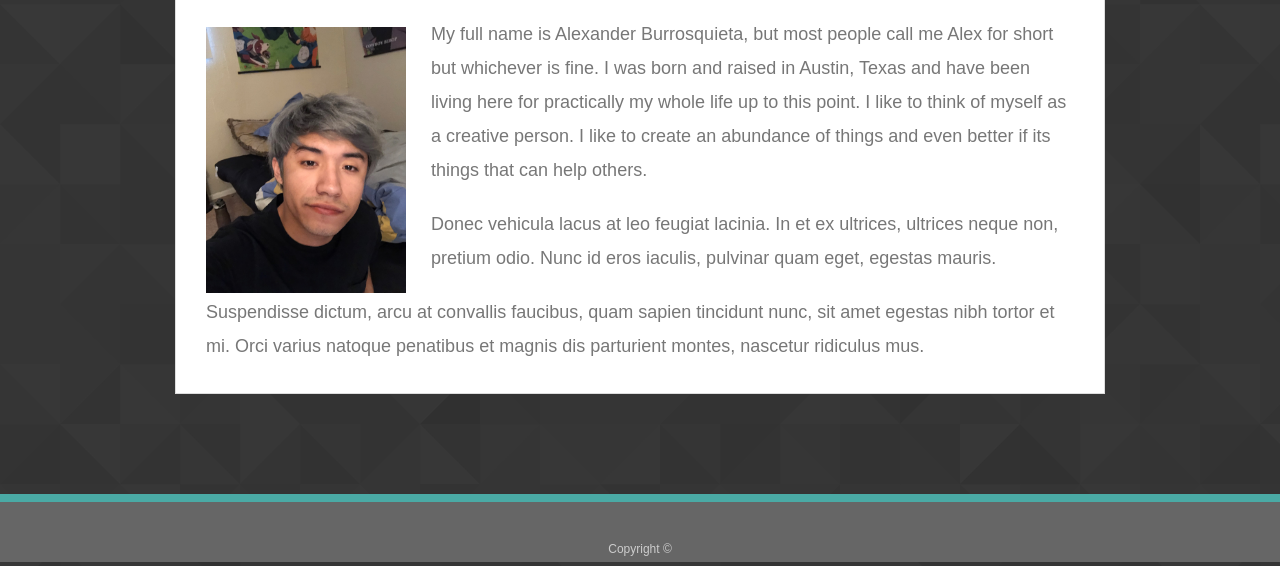
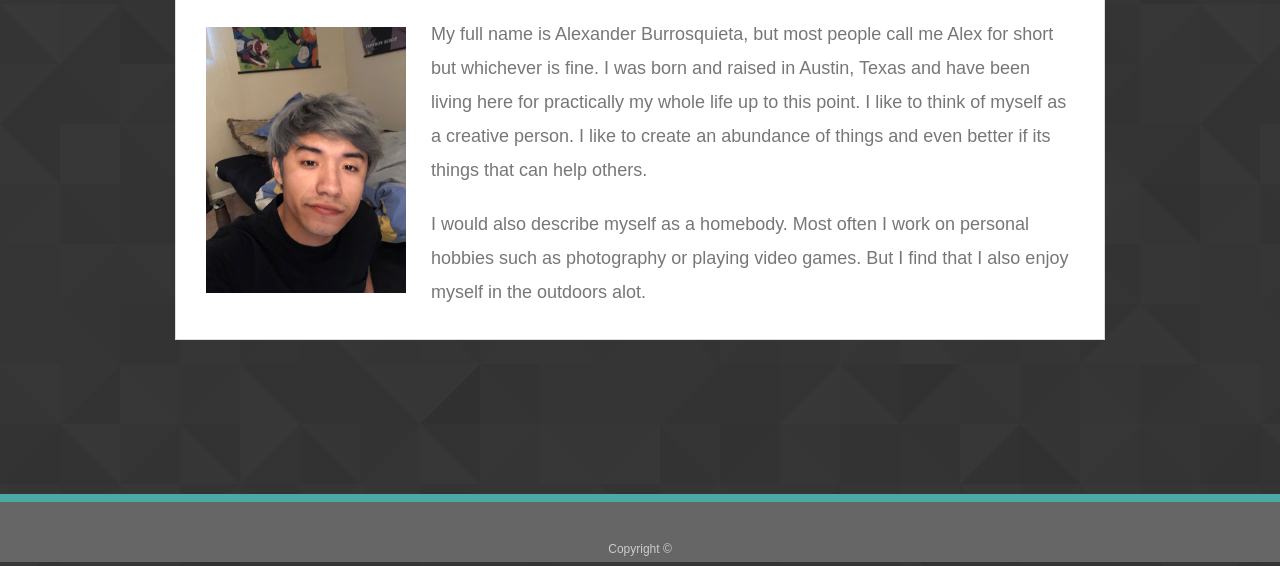
Before and after one commit to AlexanderB7/Boostrap-Portfolio, a plain HTML site: page index.html in a window 1280 px wide. Shown: the part 236-802 px from the top of the page. Drawn offline with nearby package versions, Linux system fonts and the light colour scheme.

Commit message:
index change

```diff
--- a/index.html
+++ b/index.html
@@ -38,9 +38,7 @@
 
       <p>My full name is Alexander Burrosquieta, but most people call me Alex for short but whichever is fine. I was born and raised in Austin, Texas and have been living here for practically my whole life up to this point. I like to think of myself as a creative person. I like to create an abundance of things and even better if its things that can help others. </p>
 
-      <p>Donec vehicula lacus at leo feugiat lacinia. In et ex ultrices, ultrices neque non, pretium odio. Nunc id eros iaculis, pulvinar quam eget, egestas mauris.</p>
-
-      <p>Suspendisse dictum, arcu at convallis faucibus, quam sapien tincidunt nunc, sit amet egestas nibh tortor et mi. Orci varius natoque penatibus et magnis dis parturient montes, nascetur ridiculus mus.</p>
+      <p>I would also describe myself as a homebody. Most often I work on personal hobbies such as photography or playing video games. But I find that I also enjoy myself in the outdoors alot.</p>
 
     </section>
 
```
Also changed, not shown: portfolio.html (+1 -2 lines).
